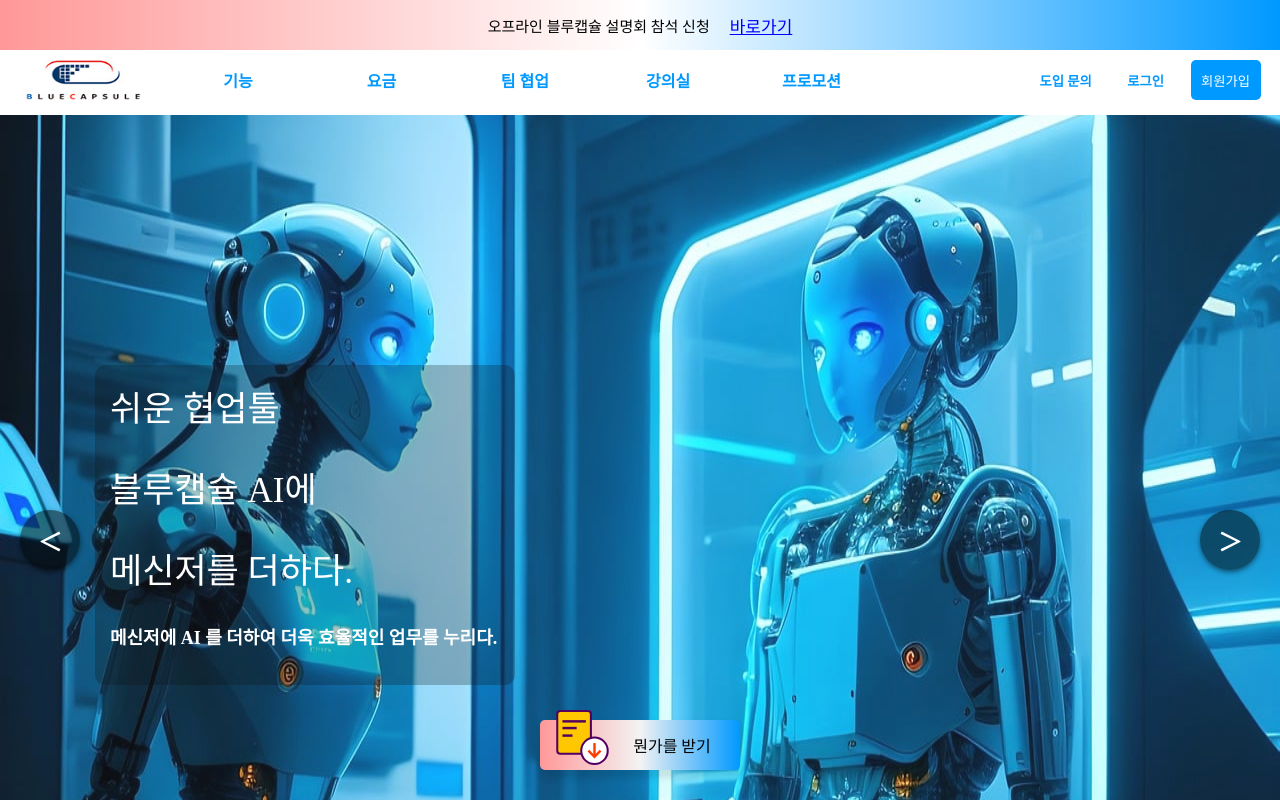
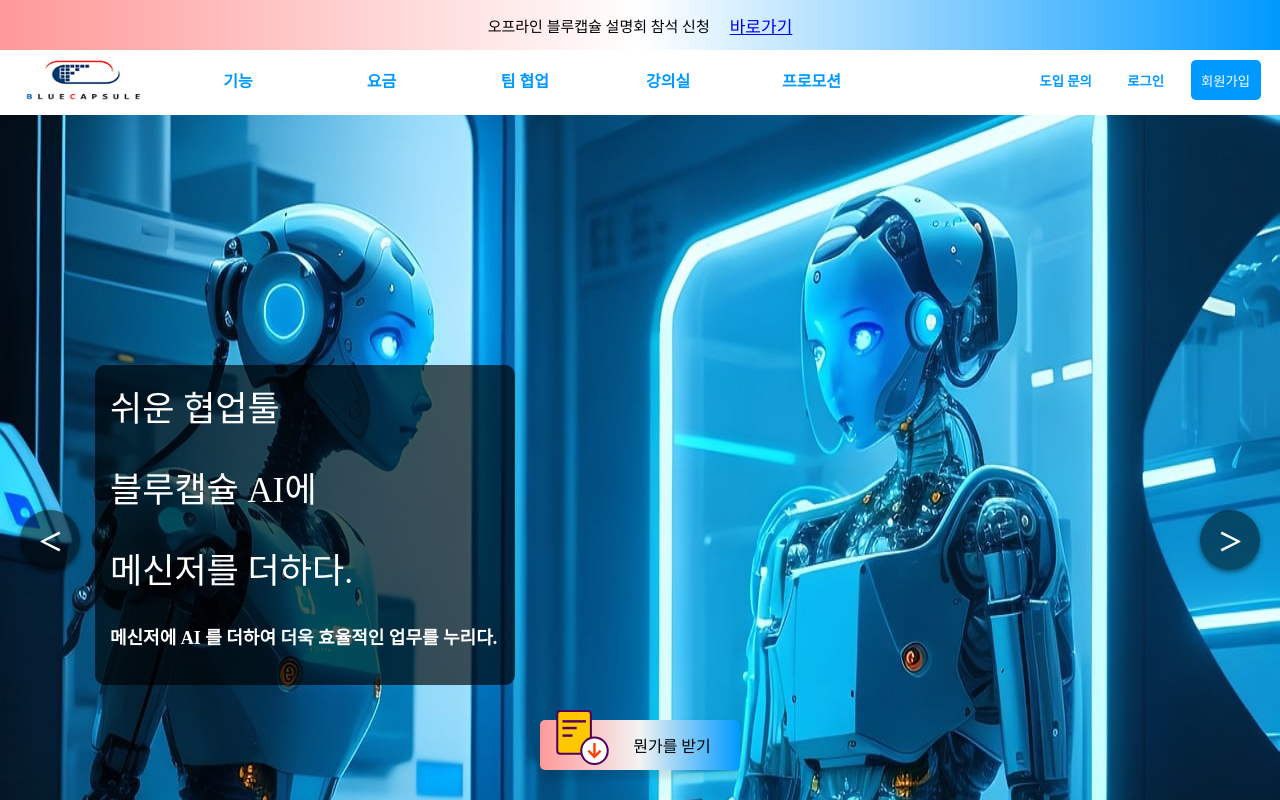
Before and after one commit to saintlucias/WMSG, a React (Create React App) app: page / in a window 1280 px wide. Shown: the top 800 px of the page. Built offline with nearby package versions, Linux system fonts and the light colour scheme; a web font is replaced by a local one.

Commit message:
modified Center.tsx, add file jpg images

```diff
--- a/src/pages/Center.tsx
+++ b/src/pages/Center.tsx
@@ -1,8 +1,8 @@
 import React, { useState, useEffect, useRef } from 'react';
 import styled from 'styled-components';
 import AiBack4 from '../images/Ai_Back4.jpg';
-import AiBack5 from '../images/Ai_Back5.jpg';
-import AiBack6 from '../images/Ai_Back6.jpg';
+import AiBack5 from '../images/Mediaback.jpg';
+import AiBack6 from '../images/Mediaback2.jpg';
 
 const Center: React.FC = () => {
     const [activeContainer, setActiveContainer] = useState(0);
@@ -172,7 +172,7 @@ const IndicatorDot = styled.div`
 const Container1 = styled.div`
     width:100%;
     height:850px;
-    opacity:0.95;
+    opacity:1;
     background-image: url(${AiBack4});
     background-repeat: no-repeat;
     background-position: center center;
@@ -182,7 +182,7 @@ const Container1 = styled.div`
 const Container2 = styled.div`
     width:100%;
     height:850px;
-    opacity:0.95;
+    opacity:1;
     background-image: url(${AiBack5});
     background-repeat: no-repeat;
     background-position: center center;
@@ -204,7 +204,7 @@ const CntDiv = styled.div`
     height:max(320px,150px);
     top:250px;
     left: 95px;
-    background-color:rgba(0, 0, 0, 0.25);
+    background-color:rgba(0, 0, 0, 0.65);
     border-radius: 10px;
 
     @media (max-width: 900px) {
@@ -223,7 +223,7 @@ const CntDiv2 = styled.div`
     height:max(250px,120px);
     top:280px;
     left: 95px;
-    background-color:rgba(0, 0, 0, 0.25);
+    background-color:rgba(0, 0, 0, 0.65);
     border-radius: 10px;
 
     @media (max-width: 900px) {
@@ -242,7 +242,7 @@ const CntDiv3 = styled.div`
     height:max(250px,100px);
     top:300px;
     left: 95px;
-    background-color:rgba(0, 0, 0, 0.25);
+    background-color:rgba(0, 0, 0, 0.65);
     border-radius: 10px;
 
     @media (max-width: 900px) {
```
Also changed, not shown: src/images/Mediaback.jpg (added), src/images/Mediaback2.jpg (added).
